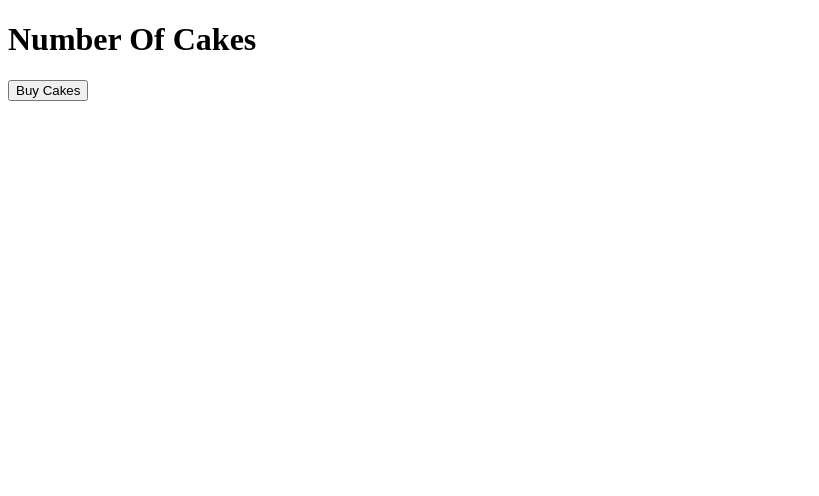
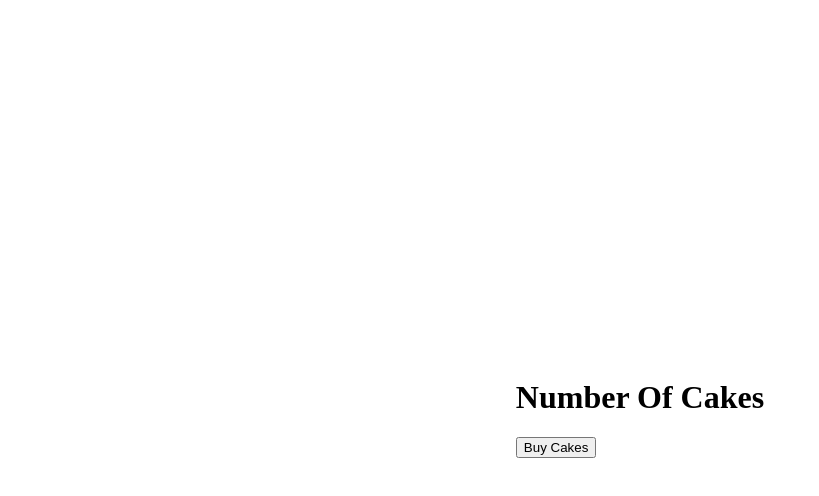
Before and after one commit to NidhiSharma63/react-redux-learning, a React (Create React App) app: page / in a window 1280 px wide. Shown: the top 496 px of the page, without its empty margins (0-819 px from the left). Built offline with nearby package versions, Linux system fonts and the light colour scheme.

Commit message:
css added

```diff
--- /dev/null
+++ b/src/App.css
@@ -0,0 +1,6 @@
+body{
+  display: flex;
+  align-items: center;
+  justify-content: center;
+  height: 100vh;
+}
--- a/src/App.js
+++ b/src/App.js
@@ -1,5 +1,6 @@
 
 import React from 'react';
+import './App.css'
 import CakeContainer from './components/CakeContainer';
 
 const App = () => {
```
